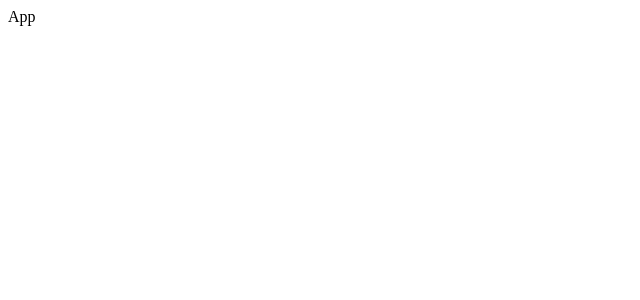
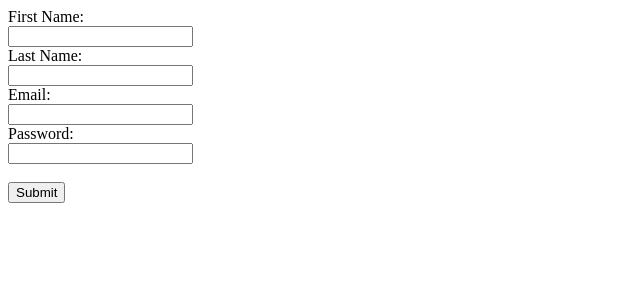
Before and after one commit to partha2001ps/url_short_fe, a React (Vite) app: page /singup in a window 1280 px wide. Shown: the top 300 px of the page, without its empty margins (0-640 px from the left). Built offline with nearby package versions, Linux system fonts and the light colour scheme.

Commit message:
singin and singup completed

```diff
--- a/package.json
+++ b/package.json
@@ -10,9 +10,11 @@
     "preview": "vite preview"
   },
   "dependencies": {
+    "axios": "^1.6.2",
     "axois": "^0.0.1-security",
     "react": "^18.2.0",
     "react-dom": "^18.2.0",
+    "react-redux": "^8.1.3",
     "react-router-dom": "^6.20.0",
     "redux": "^4.2.1",
     "redux-router": "^2.1.2"
--- a/src/App.jsx
+++ b/src/App.jsx
@@ -1,8 +1,20 @@
 import React from 'react'
+import { Route,BrowserRouter as Router, Routes } from 'react-router-dom'
+import Singup from './components/Singup'
+import SingIn from './components/SingIn'
+import Resetpassword from './components/Resetpassword'
 
 function App() {
   return (
-    <div>App</div>
+    <Router>
+      <div>
+        <Routes>
+          <Route path='/singup' element={<Singup />} />
+          <Route path='/' element={ <SingIn/>} />
+          <Route path='/reset-password' element={<Resetpassword />} />
+        </Routes>
+      </div>
+    </Router>
   )
 }
 
--- /dev/null
+++ b/src/components/Resetpassword.jsx
@@ -0,0 +1,9 @@
+import React from 'react'
+
+function Resetpassword() {
+  return (
+    <div>Resetpassword</div>
+  )
+}
+
+export default Resetpassword
--- /dev/null
+++ b/src/components/SingIn.jsx
@@ -0,0 +1,67 @@
+import axios from 'axios';
+import React, { useState } from 'react';
+import { useDispatch } from 'react-redux';
+import { Link } from 'react-router-dom';
+import auth from '../services/auth';
+
+function SingIn() {
+  const [singindata, setSingindata] = useState({
+    email: '',
+    password: ''
+  });
+
+  const dispatch = useDispatch();
+
+  const handleSingIn = async (e) => {
+    e.preventDefault();
+    try {
+      const user = await auth.signin(singindata)
+      setSingindata({
+        email: '',
+        password:''
+      })
+      console.log(user)
+    } catch (error) {
+      console.log(error);
+    }
+  };
+
+
+      return (
+        <div>
+          <div>
+            <form onSubmit={handleSingIn}>
+              <div>
+                <label htmlFor="email">Email:</label>
+                <br />
+                <input
+                  type="email"
+                  name="email"
+                  value={singindata.email}
+                  onChange={(e) => setSingindata({ ...singindata, email: e.target.value })}
+                  required
+                />
+              </div>
+              <div>
+                <label htmlFor="password">Password:</label>
+                <br />
+                <input
+                  type="password"
+                  name="password"
+                  value={singindata.password}
+                  onChange={(e) => setSingindata({ ...singindata, password: e.target.value })}
+                  required
+                />
+              </div>
+              <br />
+              <button type="submit">Submit</button>
+                  </form>
+                  <Link to='/reset-password'>Forget Password</Link>
+              </div>
+              <p>If New User Please Register</p>
+              <Link to='/singup'>SingUp</Link>
+        </div>
+      );
+}
+
+export default SingIn
--- /dev/null
+++ b/src/components/Singup.jsx
@@ -0,0 +1,71 @@
+import React, { useState } from 'react';
+import auth from '../services/auth';
+
+function Singup() {
+  const [singupdata, setSingupdata] = useState({
+    firstname: '',
+    lastname: '',
+    email: '',
+    password: ''
+  });
+
+  const handlesingup =async (e) => {
+    e.preventDefault();
+    const user = await auth.singup(singupdata)
+    setSingupdata({firstname: '',
+    lastname: '',
+    email: '',
+    password: ''})
+  };
+
+  return (
+    <div>
+      <form onSubmit={handlesingup}>
+        <div>
+          <label>First Name:</label><br />
+          <input
+            type="text"
+            name='firstname'
+            value={singupdata.firstname}
+            onChange={(e) => setSingupdata({ ...singupdata, firstname: e.target.value })}
+            required
+          />
+        </div>
+        <div>
+          <label>Last Name:</label><br />
+          <input
+            type="text"
+            name='lastname'
+            value={singupdata.lastname}
+            onChange={(e) => setSingupdata({ ...singupdata, lastname: e.target.value })}
+            required
+          />
+        </div>
+        <div>
+          <label>Email:</label><br />
+          <input
+            type="email"
+            name='email'
+            value={singupdata.email}
+            onChange={(e) => setSingupdata({ ...singupdata, email: e.target.value })}
+            required
+          />
+        </div>
+        <div>
+          <label>Password:</label><br />
+          <input
+            type="password"
+            name='password'
+            value={singupdata.password}
+            onChange={(e) => setSingupdata({ ...singupdata, password: e.target.value })}
+            required
+          />
+        </div>
+        <br />
+        <button type='submit'>Submit</button>
+      </form>
+    </div>
+  );
+}
+
+export default Singup;
--- a/src/main.jsx
+++ b/src/main.jsx
@@ -1,10 +1,11 @@
 import React from 'react'
 import ReactDOM from 'react-dom/client'
 import App from './App.jsx'
+import { Provider } from 'react-redux'
+import store from './redux/store.js'
 
 
 ReactDOM.createRoot(document.getElementById('root')).render(
-
-    <App />
-
+ <Provider store={store}>  <App />
+ </Provider>
 )
--- /dev/null
+++ b/src/redux/Reducers/rootreducer.js
@@ -0,0 +1,7 @@
+import { combineReducers } from "redux";
+import userReducer from "./userReducer";
+
+const rootreducer = combineReducers({
+    user:userReducer
+})
+export default rootreducer;
--- /dev/null
+++ b/src/redux/Reducers/userReducer.js
@@ -0,0 +1,27 @@
+const initialstate = {
+    user: null,
+    userData:null
+}
+const userReducer = (state = initialstate, action)=> {
+    switch (action.type) {
+        case 'SING_IN':
+            return {
+                ...state,
+                user:action.payload
+            }
+        case 'USER_DATA':
+            return {
+                ...state,
+                userData:action.payload
+            }
+        case 'USER_LOGOUT':
+            return {
+                ...state,
+                user: null,
+                userData:null
+            }
+        default:
+            return state;
+    }
+}
+export default userReducer;
--- /dev/null
+++ b/src/redux/store.js
@@ -0,0 +1,6 @@
+import { createStore } from "redux";
+import rootreducer from "./reducers/rootreducer";
+
+const store = createStore(rootreducer)
+
+export default store;
--- /dev/null
+++ b/src/services/auth.js
@@ -0,0 +1,31 @@
+import { authInstance } from "./instance"
+
+const singup = async (user) => {
+    try {
+        const res = await authInstance.post('/singup', user)
+        if (res.data) {
+            console.log(res.data)
+        }
+    }
+    catch (e) {
+        console.log('singup error',e)
+    }
+}
+
+const signin = async (user) => {
+    try {
+        const res = await authInstance.post('/singin', user);
+        if (res.data) {
+            sessionStorage.setItem('User', JSON.stringify(res.data));
+            // console.log(res.data)
+            return res.data;
+        }
+    } catch (e) {
+        console.log('singin error',e);
+    }
+};
+
+export default {
+    signin,
+    singup
+};
--- /dev/null
+++ b/src/services/instance.js
@@ -0,0 +1,21 @@
+
+import axios from "axios";
+
+const baseURL = 'https://url-short-8pbk.onrender.com/api';
+
+const authInstance = axios.create({
+  baseURL: baseURL,
+});
+const protecdInstance = axios.create({
+  baseURL:baseURL
+})
+protecdInstance.interceptors.request.use(config => {
+  const User = sessionStorage.getItem('User');
+  if (User) {
+    const authToken = JSON.parse(User).token;
+    config.headers['Authorization']=`Bearer ${authToken}`
+  }
+  return config;
+})
+
+export {authInstance,protecdInstance}
```
Also changed, not shown: 1 other file (tests, documents, lock files or other folders).
